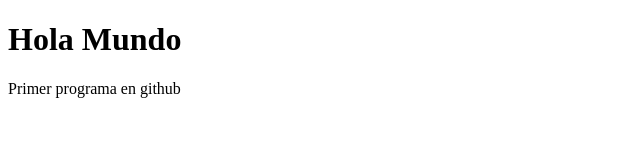
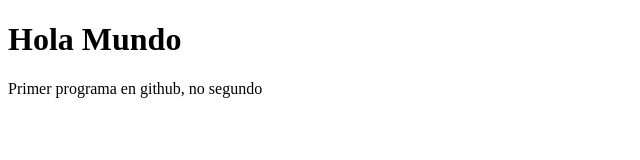
Before and after one commit to Atililla/Hola, a plain HTML site: page Hola.html in a window 1280 px wide. Shown: the full height of the page, 0-640 px from the left. Drawn offline with Linux system fonts and the light colour scheme.

Commit message:
cambio realizados pruebas

```diff
--- a/Hola.html
+++ b/Hola.html
@@ -7,6 +7,6 @@
 </head>
 <body>
     <h1>Hola Mundo</h1>
-    <p>Primer programa en github</p>
+    <p>Primer programa en github, no segundo</p>
 </body>
 </html>
```
Also changed, not shown: Altas.PNG (added).
